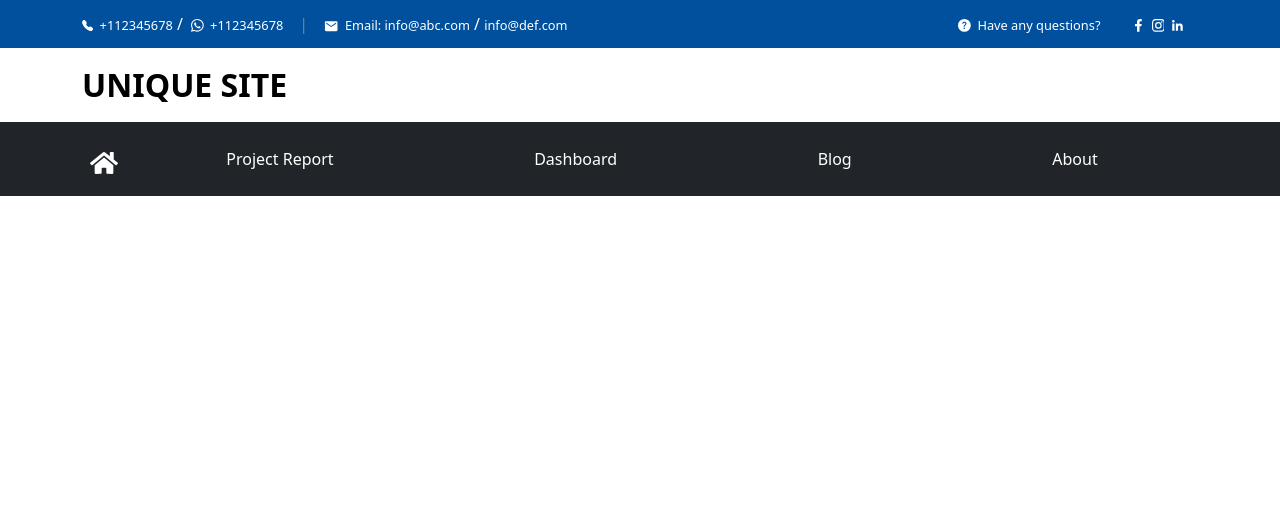
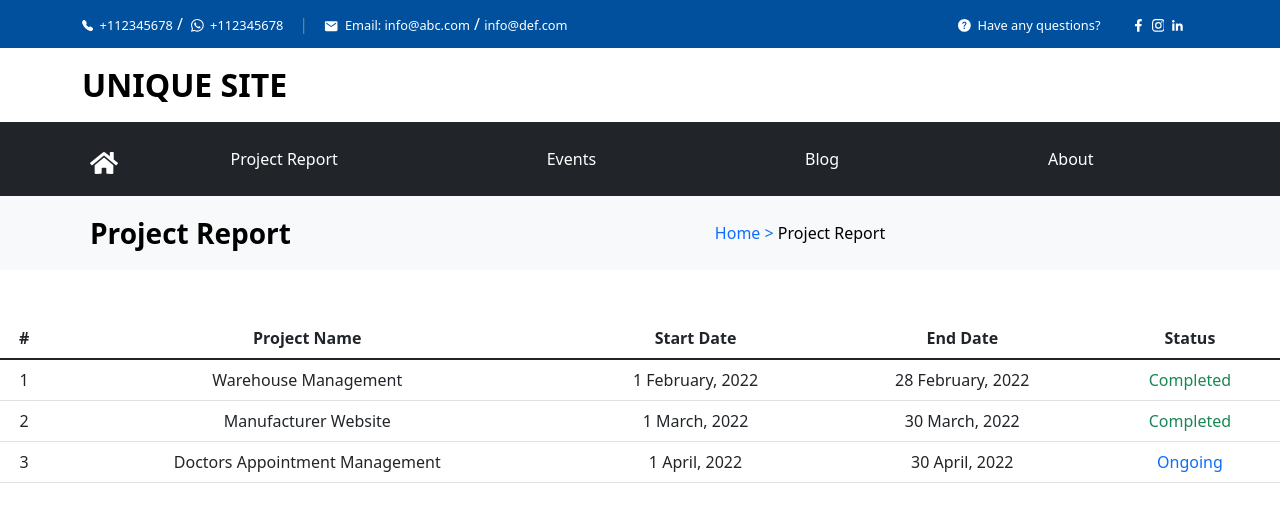
Before and after one commit to Ety-Biswangri/unique-site, a React (Create React App) app: page / in a window 1280 px wide. Shown: the top 522 px of the page. Built offline with nearby package versions, Linux system fonts and the light colour scheme.

Commit message:
projects report design completed

```diff
--- a/src/components/Home/Header/Header.js
+++ b/src/components/Home/Header/Header.js
@@ -17,7 +17,7 @@ const Header = () => {
                         </Nav>
                         <Nav className='d-flex justify-content-around align-items-center w-100'>
                             <Nav.Link as={Link} to="/projectReport" className="text-white">Project Report</Nav.Link>
-                            <Nav.Link href="#dashboard" className="text-white">Dashboard</Nav.Link>
+                            <Nav.Link href="#dashboard" className="text-white">Events</Nav.Link>
                             <Nav.Link href="#blog" className="text-white">Blog</Nav.Link>
                             <Nav.Link href="#about" className="text-white">About</Nav.Link>
                         </Nav>
--- a/src/components/Home/HomePage/HomePage.js
+++ b/src/components/Home/HomePage/HomePage.js
@@ -6,6 +6,7 @@ import { IoMdMail } from 'react-icons/io';
 import { FaFacebookF } from 'react-icons/fa';
 import { GrLinkedinOption } from 'react-icons/gr';
 import '../../Home/HomePage/HomePage.css';
+import ProjectReport from '../../ProjectReport/ProjectReport';
 
 
 const HomePage = () => {
@@ -58,6 +59,7 @@ const HomePage = () => {
                 </Navbar>
             </div>
             <Header></Header>
+            <ProjectReport></ProjectReport>
         </div>
     );
 };
--- /dev/null
+++ b/src/components/ProjectReport/ProjectReport.css
@@ -0,0 +1,5 @@
+@media screen and (max-width:991px) {
+    .project-report {
+        width: 10rem;
+    }
+}
--- a/src/components/ProjectReport/ProjectReport.js
+++ b/src/components/ProjectReport/ProjectReport.js
@@ -1,9 +1,64 @@
 import React from 'react';
+import { Container, Nav, Navbar, Table } from 'react-bootstrap';
+import { Link } from 'react-router-dom';
+import '../ProjectReport/ProjectReport.css';
 
 const ProjectReport = () => {
     return (
         <div>
-            <h2>Project Report</h2>
+            <Navbar collapseOnSelect expand="lg" bg="light" variant="dark" style={{ hight: "2rem" }}>
+                <Container>
+                    {/* <Navbar.Toggle aria-controls="responsive-navbar-nav" /> */}
+                    {/* <Navbar.Collapse id="responsive-navbar-nav"> */}
+                    <Nav>
+                        <Nav.Link as={Link} to="/" className="text-black fs-3 project-report" style={{ width: "20rem", textAlign: "left", fontWeight: "600" }}>
+                            Project Report
+                        </Nav.Link>
+                    </Nav>
+                    <Nav className='d-flex justify-content-around align-items-center w-100'>
+                        <Nav.Link href="#dashboard" className="text-black">
+                            <span className='text-primary'>Home {">"} </span>
+                            <span className='text-gray'> Project Report</span>
+                        </Nav.Link>
+                    </Nav>
+                    {/* </Navbar.Collapse> */}
+                </Container>
+            </Navbar>
+
+            <Table responsive className='mt-5'>
+                <thead>
+                    <tr>
+                        <th>#</th>
+                        <th>Project Name</th>
+                        <th>Start Date</th>
+                        <th>End Date</th>
+                        <th>Status</th>
+                    </tr>
+                </thead>
+                <tbody>
+                    <tr>
+                        <td>1</td>
+                        <td>Warehouse Management</td>
+                        <td>1 February, 2022</td>
+                        <td>28 February, 2022</td>
+                        <td className='text-success'>Completed</td>
+                    </tr>
+                    <tr>
+                        <td>2</td>
+                        <td>Manufacturer Website</td>
+                        <td>1 March, 2022</td>
+                        <td>30 March, 2022</td>
+                        <td className='text-success'>Completed</td>
+                    </tr>
+                    <tr>
+                        <td>3</td>
+                        <td>Doctors Appointment Management</td>
+                        <td>1 April, 2022</td>
+                        <td>30 April, 2022</td>
+                        <td className='text-primary'>Ongoing</td>
+                    </tr>
+                </tbody>
+            </Table>
         </div>
     );
 };
```
